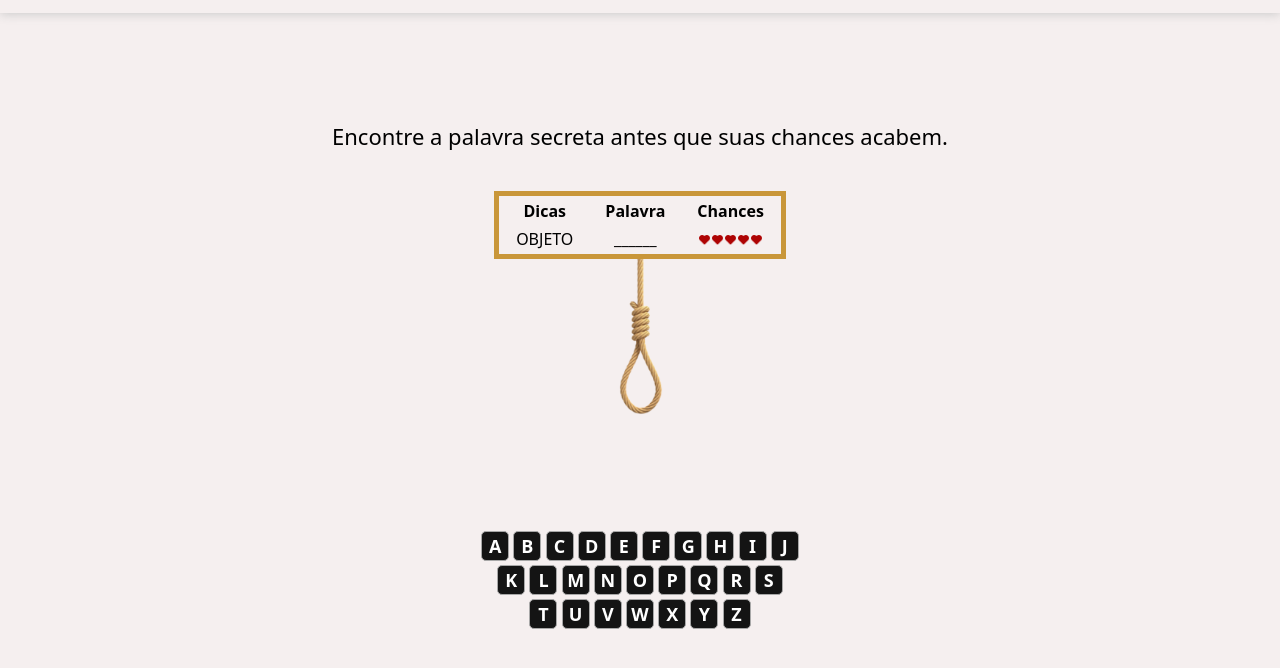
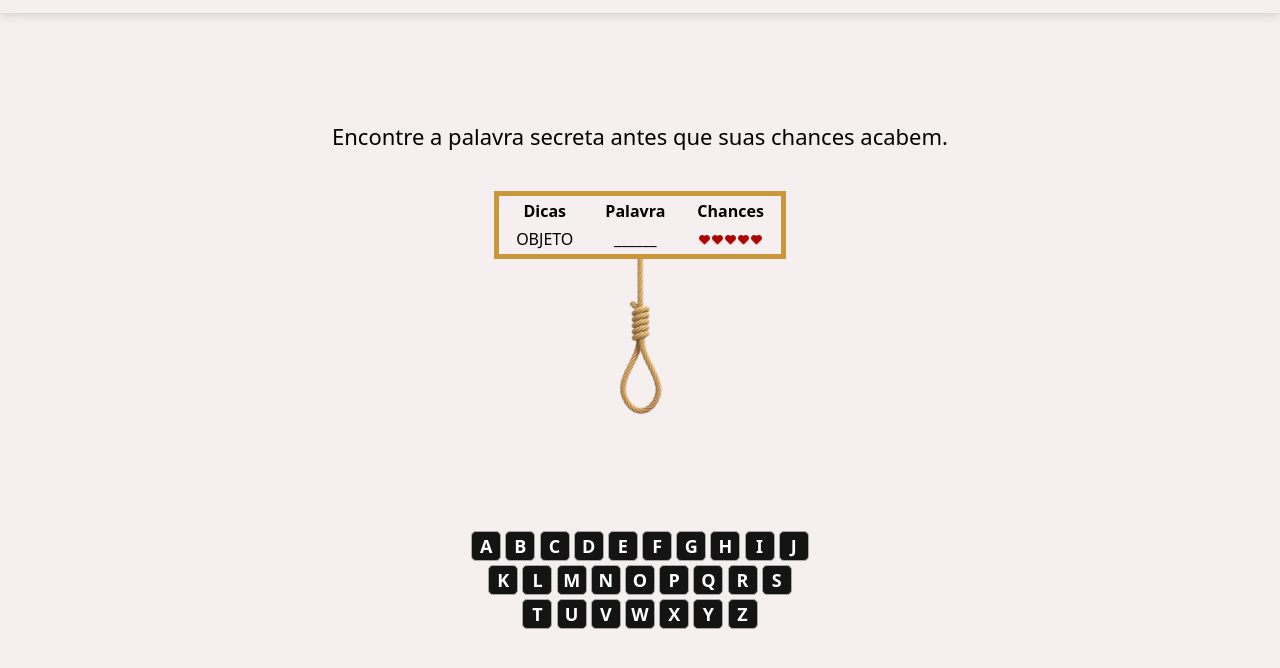
Before and after one commit to adeilsonleall/Jogo-da-Forca, a plain HTML site: page index.html in a window 1280 px wide. Shown: the part 62-730 px from the top of the page. Drawn offline with Linux system fonts and the light colour scheme; a web font is replaced by a local one.

Commit message:
Update index.css

```diff
--- a/estilo/index.css
+++ b/estilo/index.css
@@ -84,7 +84,7 @@ header {
     margin: 2px;
 }
 .container-principal .sub-container-teclas button {
-    width: 28px !important;
+    width: 30px !important;
     padding: 2px;
     font-size: large;
     font-weight: bold;
```
